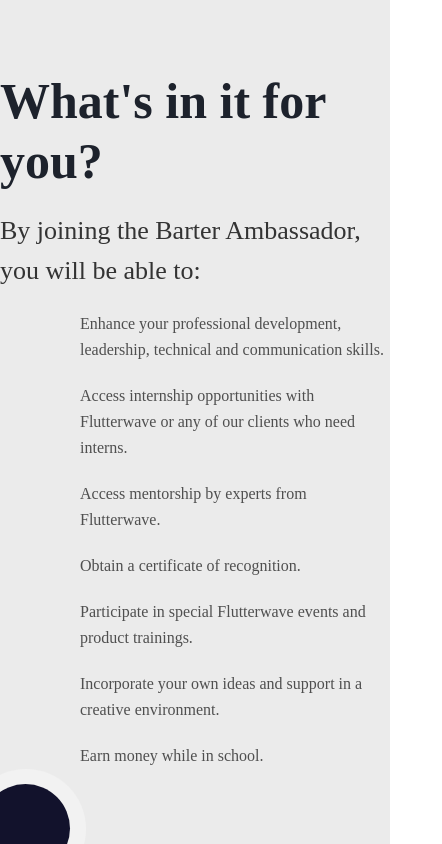
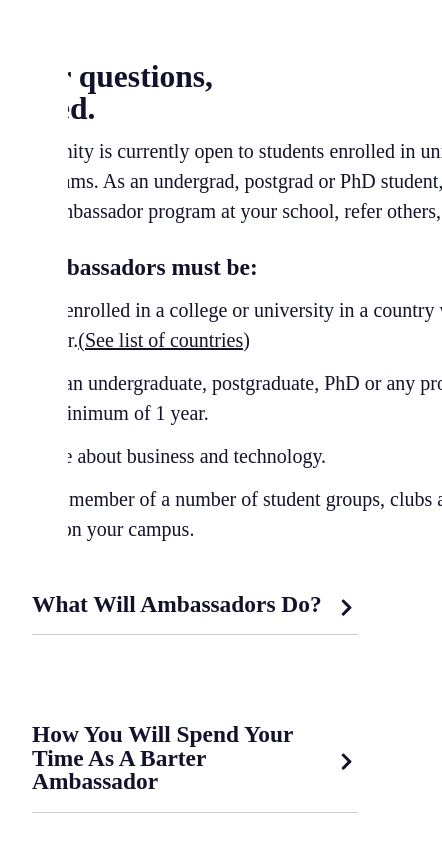
Before and after one commit to Portfolio-React-Team1/barter_clone, a React (Create React App) app: page /student-ambassador in a window 390 px wide. Shown: the part 1400-2244 px from the top of the page, 442 px wide, since content can reach past the window. Built offline with nearby package versions, Linux system fonts and the light colour scheme; a web font is replaced by a local one.

Commit message:
ambassador update

```diff
--- a/src/pages/student_ambassador/Ambas.css
+++ b/src/pages/student_ambassador/Ambas.css
@@ -710,3 +710,140 @@
     left: -560px;
   }
 }
+ /*------- Questionpart styling -----*/
+.que-section{
+  margin-top: 80px;
+  margin-bottom: 70px;
+  padding: 8px;
+  width:100%;
+  color:#242121;
+  background-color:#ffffff;
+  font-size: 20px;
+  }
+  .que-section h1,
+  h2,
+  h3,
+  h4 {
+    line-height: 1;
+    margin-bottom: 0.75rem;
+  }
+  .que-section li{
+  list-style: none;
+  margin-top: 10px;
+  text-align: left;
+    }
+    .que-section p{
+      line-height: 30px;
+      text-align: left;
+    }
+    .que-section ul{
+      line-height: 30px;
+      text-align: left;
+    }
+  .section-row{
+  display: flex;
+  margin: 20px 60px;
+  justify-content: space-between;
+  overflow: hidden;
+  width: 100%;
+  }
+  .section-left{
+  width:500px;
+  height: auto;
+  padding: 5px;
+  }
+  .section-left header{
+    font-size: 35px;
+    color: black;
+  }
+  .section-right{
+    width:500px;
+    height: auto;
+    overflow: hidden;
+    padding: 5px;
+    text-align: left;
+  }
+  .mobile-que{
+    display: none;
+    visibility: hidden;
+
+  }
+  @media(max-width: 680px){
+    .section-row{
+      display: flex;
+      flex-direction: column;
+      align-items: center;
+    }
+    .section-left header{
+      font-size: 27px;
+      color: black;
+
+    }
+   .section-right{
+      display:none;
+      visibility: hidden;
+
+    }
+    .section-left{
+      width:600px;}
+    .mobile-que{
+      display: block;
+      visibility: visible;
+
+    }
+  }
+  @media screen and (min-width: 800px) {
+    h1 {
+      font-size: 4rem;
+    }
+    h2 {
+      font-size: 2.5rem;
+    }
+    h3 {
+      font-size: 1.2rem;
+    }
+    h4 {
+      font-size: 1rem;
+    }
+    body {
+      font-size: 1rem;
+    }
+    h1,
+    h2,
+    h3,
+    h4 {
+      line-height: 1;
+    }
+
+  }
+
+  .title {
+    margin-top: 20px;
+    margin-bottom: 10px;
+  }
+  .title h2 {
+    text-align: center;
+  }
+
+  .question {
+    padding: 1.5rem 1.5rem 0 1.5rem;
+    margin-bottom: 2rem;
+  }
+  .question-title {
+    display: flex;
+    justify-content: space-between;
+    align-items: center;
+    text-transform: capitalize;
+    padding-bottom: 0.4rem;
+  }
+  .question-btn {
+    font-size: 1.2rem;
+    background: transparent;
+    border-color: transparent;
+    cursor: pointer;
+    transition:  all 0.3s linear;
+  }
+  .question-text {
+    padding: 1rem 0 1rem 0;
+    border-top: 1px solid rgba(0, 0, 0, 0.2);
+  }
--- a/src/pages/student_ambassador/Ambassador.js
+++ b/src/pages/student_ambassador/Ambassador.js
@@ -10,6 +10,7 @@
 import Navbar from '../../components/AmbassadorNavbar/Navbar';
 import Footer from '../../components/Footer/Footer';
 import Programdesc from "./Programdesc";
+import QuestionPart from "./QuestionPart";
 
 console.log(Ambas1);
 
@@ -70,6 +71,7 @@
       </p>
     </section>
     <section>
+      <QuestionPart />
       <Programdesc />
     </section>
     <section className="closing closing--ambassador">
--- /dev/null
+++ b/src/pages/student_ambassador/Question.js
@@ -0,0 +1,39 @@
+import React,{useState} from 'react';
+import './Ambas.css';
+import {FaCheck,FaChevronDown,FaChevronRight} from 'react-icons/fa';
+
+
+
+const Question = ({title,answers}) => {
+  const [showInfo,setShowInfo]= useState(false);
+  const style={ marginRight:"7px" , borderRadius:"50%", backgroundColor:"#deeded",
+         fontWeight:"bold", color:"#167c80", padding:"5px", fontSize:"16px", marginTop:"9px"}
+
+  return (
+    <article className='question'>
+       <header className='question-title'>
+          <h3>{title}</h3>
+            <button type='button' className='question-btn'
+                onClick={()=>{
+                 setShowInfo(!showInfo);
+               }}>
+                {showInfo ? <FaChevronDown/> : <FaChevronRight/>}
+              </button>
+
+           </header>
+
+            <div className="question-text">
+               {showInfo &&  answers.map((answer)=>(
+                    <li><FaCheck style={style}/>{answer.que}</li>
+
+                     ))
+
+                 }
+           </div>
+
+     </article>
+
+      )
+  }
+
+export default Question
--- /dev/null
+++ b/src/pages/student_ambassador/QuestionPart.js
@@ -0,0 +1,72 @@
+import React,{useState} from 'react';
+import {FaCheck, FaChevronDown,FaChevronRight} from 'react-icons/fa';
+import './Ambas.css';
+import SingleQuestion from './Question';
+import data from './data';
+
+
+const QuestionPart = () => {
+  const [questions,setQuestions] = useState(data);
+  const style={marginRight:"7px" , borderRadius:"50%", backgroundColor:"#deeded",
+           fontWeight:"bold", color:"#167c80", padding:"5px", fontSize:"16px", marginTop:"9px"}
+
+  return (
+      <section className='que-section'>
+           <div className='section-row'>
+                  <div className='section-left'>
+                     <header><h1>All your questions,<br/> answered.</h1></header>
+                        <p>This opportunity is currently open to students enrolled in university degree programs.
+                            As an undergrad, postgrad or PhD student, you can join the Barter Ambassador program at your school, refer others, and make money.
+                        </p>
+                         <h3>Barter Ambassadors must be:</h3>
+                           <ul>
+                            <li>
+                              <FaCheck style={style}/>Currently enrolled in a college or university in a country where you can use Barter.
+                              <a  href="#">(See list of countries)</a>
+                              </li>
+                             <li><FaCheck style={style}/> Pursuing an undergraduate, postgraduate, PhD or any program spanning a minimum of 1 year.</li>
+                             <li><FaCheck style={style}/> Passionate about business and technology.</li>
+                             <li><FaCheck style={style}/> An active member of a number of student groups, clubs and associations on your campus.</li>
+                      </ul>
+
+              </div>
+
+                <div className='section-right'>
+                    <h3>What will Ambassadors do?</h3>
+                      <h3> Ambassadors are required to:</h3>
+                         <ul>
+                            <li><FaCheck style={style}/>Commit at least 6 months of their academic year to the ambassador program.</li>
+                            <li><FaCheck style={style}/>Commit at least a minimum of an hour per week for meetings or the training program.</li>
+                            <li><FaCheck style={style}/>Be reliable and punctual</li>
+                       </ul>
+                       <h3>How you will spend your time as a Barter Ambassador</h3>
+                            <ul>
+                            <li><FaCheck style={style}/>Get other students to sign up on Barter.</li>
+                            <li><FaCheck style={style}/>Promote barter at on-campus events when such events are held at your university.</li>
+                            <li><FaCheck style={style}/>Spread Barter goodwill to your fellow students.</li>
+                            <li><FaCheck style={style}/>Check with program directors periodically as communicated.</li>
+                            <li><FaCheck style={style}/>Collect feedback and help improve Barter for our users.</li>
+
+                        </ul>
+                   </div>
+             </div>
+
+          <div className='mobile-que'>
+                 {questions.map((question)=>{
+                        return <SingleQuestion key={question.id} {...question} />
+                     }
+
+                  )}
+
+                  </div>
+
+
+       </section>
+
+
+
+       )
+  }
+
+
+export default QuestionPart
--- /dev/null
+++ b/src/pages/student_ambassador/data.js
@@ -0,0 +1,47 @@
+const questions=[
+    {
+      id:1,
+      title:"What will Ambassadors do?",
+      answers:[{
+        id:0,
+        que: "Commit at least 6 months of their academic year to the ambassador program.",
+         },
+        {
+        id:1,
+        que: "Commit at least a minimum of an hour per week for meetings or the training program.",
+
+         },
+        {
+        id:2,
+        que: "Be reliable and punctual",
+         },
+          ]
+
+       },
+
+     {
+        id:2,
+        title:"How you will spend your time as a Barter Ambassador",
+        answers:[
+           {  id:0,
+             que:"Get other students to sign up on Barter.",
+
+            },
+             {id:1,
+                 que:"Promote barter at on-campus events when such events are held at your university.",
+
+             },
+              {id:2,
+                  que:"Spread Barter goodwill to your fellow students.",
+
+             },
+              {id:3,
+                que:"Promote barter at on-campus events when such events are held at your university.",
+
+             }]
+
+          }
+     ]
+
+
+     export default questions
```
